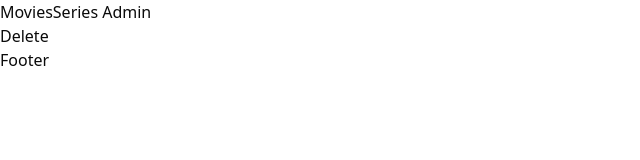
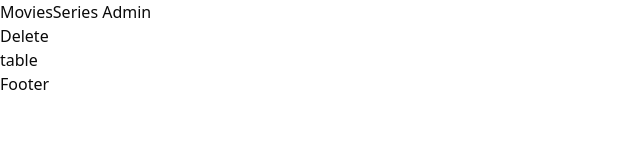
Before and after one commit to EngBasmaa/Movie-Verse-React-Project, a React (Vite) app: page /admin in a window 1280 px wide. Shown: the top 160 px of the page, without its empty margins (0-640 px from the left). Built offline with nearby package versions, Linux system fonts and the light colour scheme; no server answers; data requests are answered from the project's data file.

Commit message:
create table in admin components

```diff
--- /dev/null
+++ b/src/features/admin/components/Table.jsx
@@ -0,0 +1,5 @@
+import React from "react";
+
+export function Table() {
+  return <div>table</div>;
+}
--- a/src/features/admin/pages/AdminLayout.jsx
+++ b/src/features/admin/pages/AdminLayout.jsx
@@ -1,6 +1,7 @@
 import { useDispatch, useSelector } from "react-redux";
 import { deleteMovieAction } from "../../movies/movieSlice";
 import { useEffect } from "react";
+import { Table } from "../components/Table";
 
 export function AdminLayout() {
   const { movies, isLoading, errors } = useSelector(
@@ -19,6 +20,7 @@ export function AdminLayout() {
     <>
       <div>
         <button onClick={() => deleteHandler(986056)}>Delete</button>
+      <Table />
       </div>
     </>
   );
```
